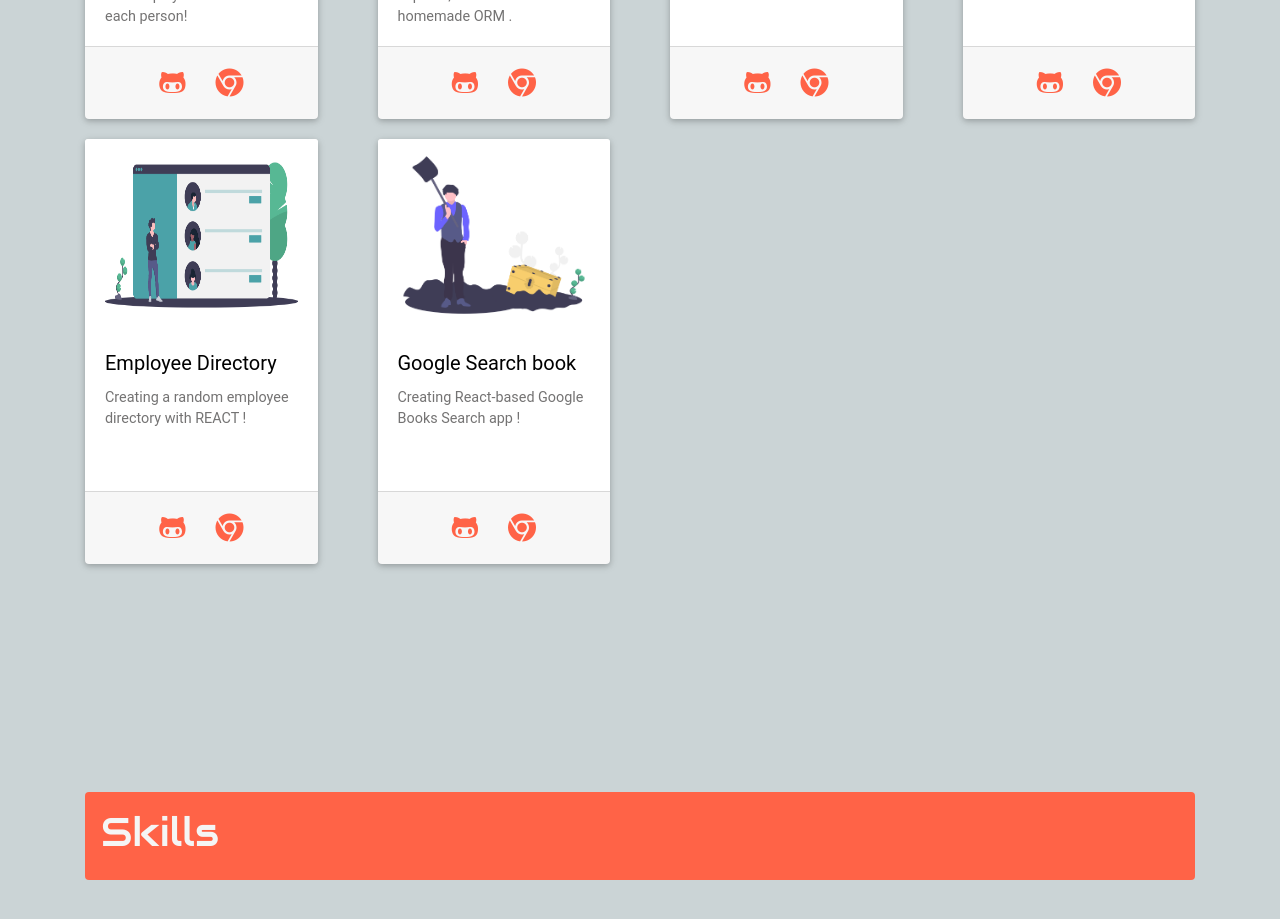
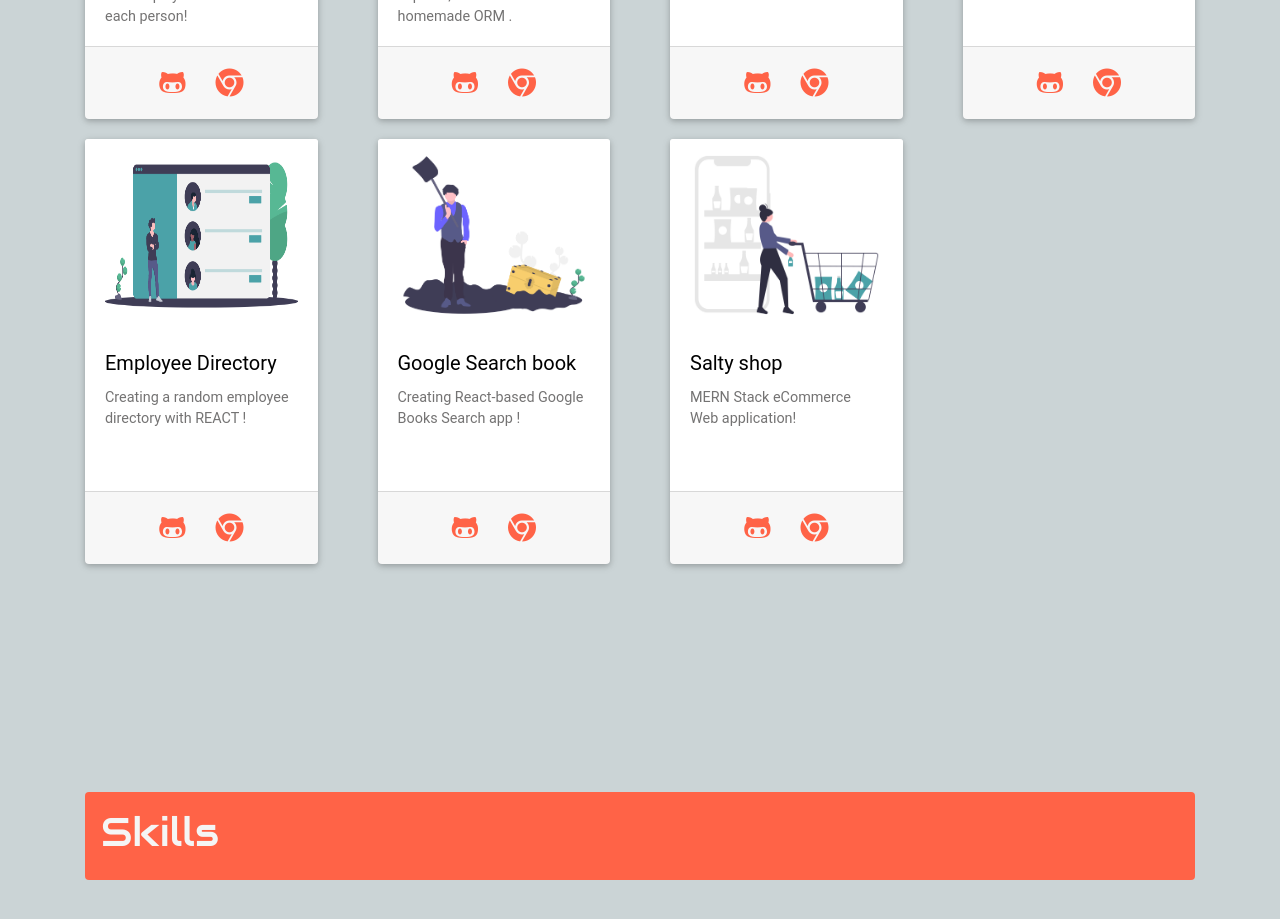
Before and after one commit to arvin-m/portfolio-with-react, a React (Create React App) app in the folder client/: page / in a window 1280 px wide. Shown: the part 2240-3159 px from the top of the page. Built offline with nearby package versions, Linux system fonts and the light colour scheme; some icons are missing; a web font is replaced by a local one.

Commit message:
adding new project

```diff
--- a/client/src/Component/Card/Card.jsx
+++ b/client/src/Component/Card/Card.jsx
@@ -92,6 +92,16 @@ function Card() {
             repo_link: "https://github.com/arvin-m/google-books-search",
             live_link: "https://google-book-search--react.herokuapp.com/"
 
+        },
+        ,
+        {
+            id: 11,
+            title: "Salty shop ",
+            comment: "MERN Stack eCommerce Web application!",
+            img: "Assets/img/project-pic/shopping_1.png",
+            repo_link: "https://github.com/arvin-m/salty-shop",
+            live_link: "https://salty-shop.herokuapp.com/"
+
         }
 
     ]
--- a/client/src/Component/Navbar/Nav.jsx
+++ b/client/src/Component/Navbar/Nav.jsx
@@ -26,7 +26,7 @@ function Navbar() {
                                 title="Home"><span className="label"></span></a>
                         </li>
                         <li className="nav-item">
-                            <a href="https://drive.google.com/file/d/1YAJSV8i7eszpW7brQY4inL7kwoVw0aPC/view?usp=sharing" target="_blank" className=" nav-link far fa-file-alt" data-toggle="tooltip" data-placement="bottom"
+                            <a href="https://drive.google.com/file/d/10Pe0j7Nz2ZApJnuCjeJiBi7-vDFvAIIO/view?usp=sharing" target="_blank" className=" nav-link far fa-file-alt" data-toggle="tooltip" data-placement="bottom"
                                 title="Resume" ><span className="label"></span></a>
                         </li>
                         <li className="nav-item">
```
